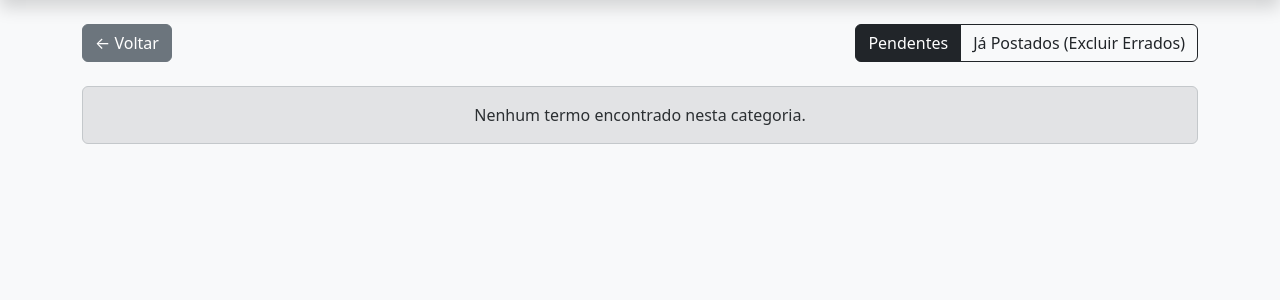
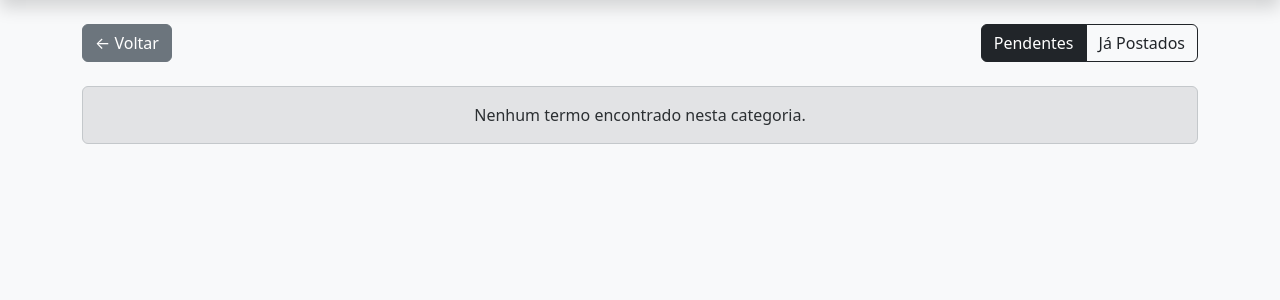
Before and after one commit to anajusti-hue/dicionario, a PHP site: page /admin.php in a window 1280 px wide. Shown: the part 101-401 px from the top of the page. Run offline with PHP 8.4, Linux system fonts and the light colour scheme; the visitor is signed in with stand-in values (Sample User, id 1); data that the repository does not hold is empty.

Commit message:
arrumei novamente

```diff
--- a/admin.php
+++ b/admin.php
@@ -48,7 +48,7 @@ $aba = isset($_GET['aba']) ? $_GET['aba'] : 'pendente';
                 Pendentes
             </a>
             <a href="admin.php?materia=<?php echo $materia; ?>&aba=aprovado" class="btn <?php echo $aba == 'aprovado' ? 'btn-dark' : 'btn-outline-dark'; ?>">
-                Já Postados (Excluir Errados)
+                Já Postados
             </a>
         </div>
     </div>
```
